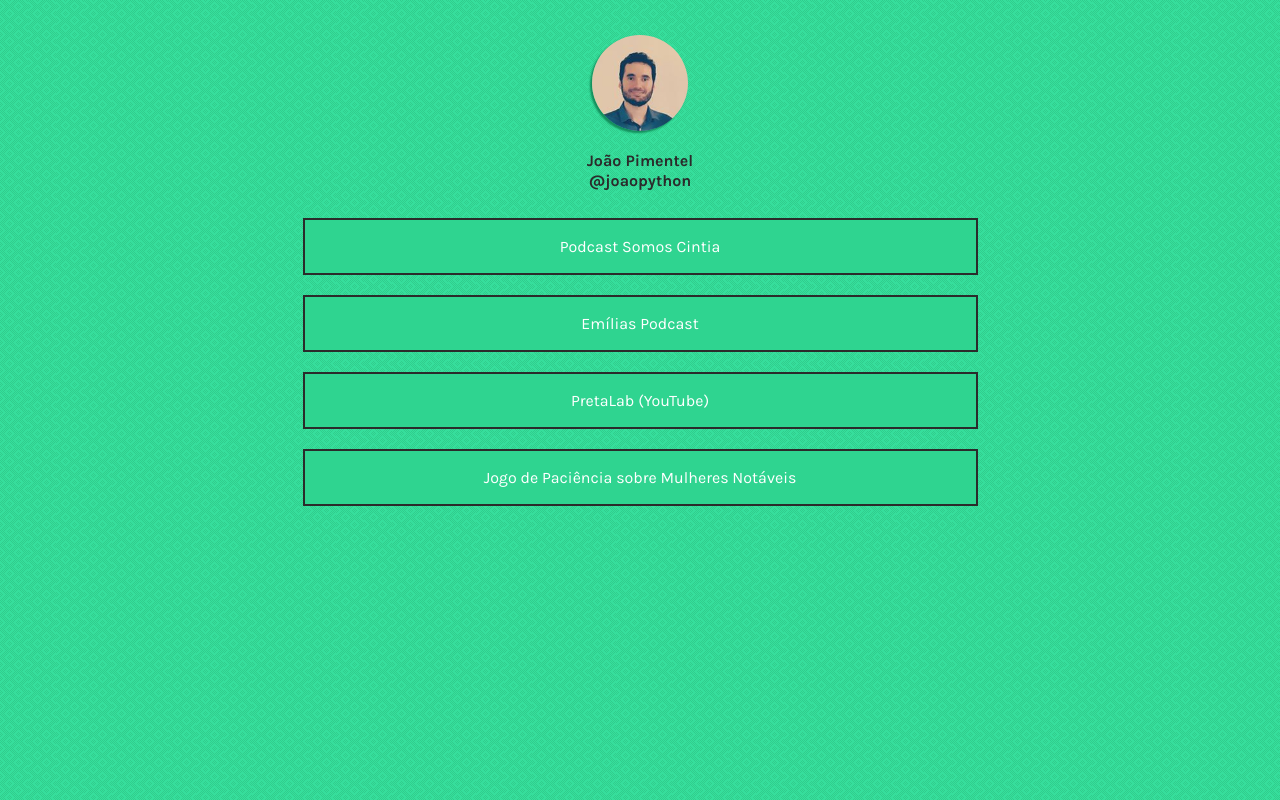
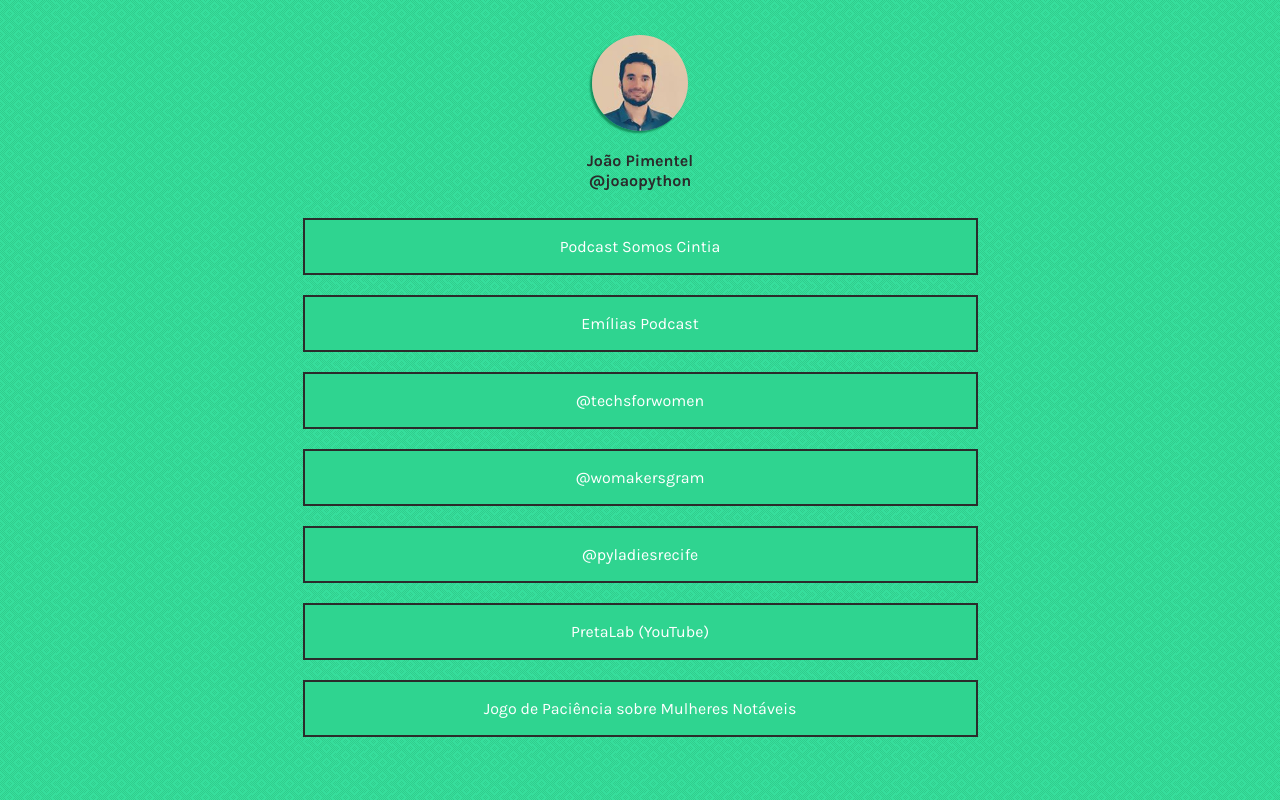
Before and after one commit to jhcp/linktree, a plain HTML site: page mulheres.html in a window 1280 px wide. Drawn offline with Linux system fonts and the light colour scheme.

Commit message:
Update mulheres.html

```diff
--- a/mulheres.html
+++ b/mulheres.html
@@ -17,6 +17,9 @@
     <div id="links">
 	<a class="link" href="https://anchor.fm/grupo-cintia" target="_blank">Podcast Somos Cintia</a>
 	<a class="link" href="https://anchor.fm/emilias-podcast" target="_blank">Emílias Podcast</a>
+	<a class="link" href="https://www.instagram.com/techsforwomen/" target="_blank">@techsforwomen</a>
+	<a class="link" href="https://www.instagram.com/womakersgram/" target="_blank">@womakersgram</a>
+	<a class="link" href="https://www.instagram.com/pyladiesrecife/" target="_blank">@pyladiesrecife</a>
 	<a class="link" href="https://www.youtube.com/playlist?list=PLujbbnYdUjTD33rfjlYZc5jG316xz7vDD" target="_blank">PretaLab (YouTube)</a>
 	<a class="link" href="https://solitaired.com/solitaire/notable-women-in-tech" target="_blank">Jogo de Paciência sobre Mulheres Notáveis</a>
     </div>
```
